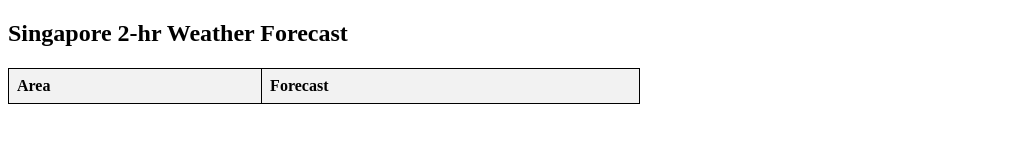
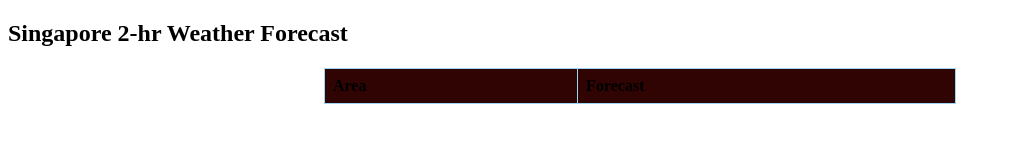
Before and after one commit to Riya-ux06/HCDIV-1, a plain HTML site: page index.html in a window 1280 px wide. Shown: the whole page, without its empty margins (0-1011 px from the left). Drawn offline with Linux system fonts and the light colour scheme; no server answers.

Commit message:
Update index.html

```diff
--- a/index.html
+++ b/index.html
@@ -11,14 +11,15 @@
         table {
             width: 50%;
             border-collapse: collapse;
+            margin: 0 auto; /* Centers the table */
         }
         th, td {
-            border: 1px solid black;
+            border: 1px solid rgb(154, 213, 241);
             padding: 8px;
             text-align: left;
         }
         th {
-            background-color: #f2f2f2;
+            background-color: #310404;
         }
     </style>
 </head>
```
